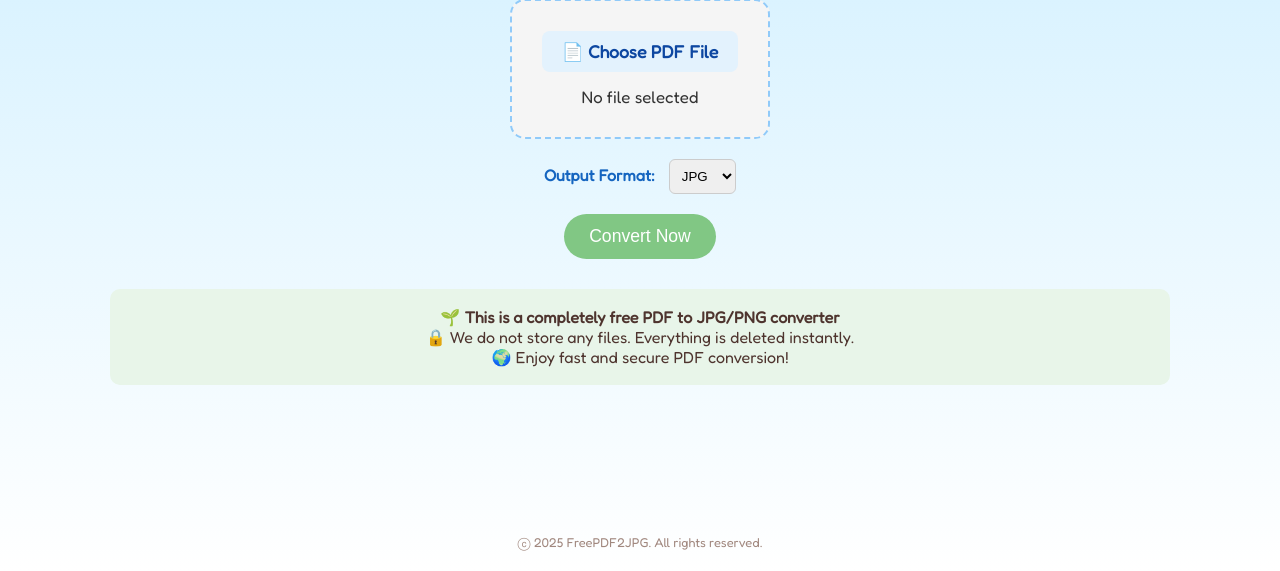
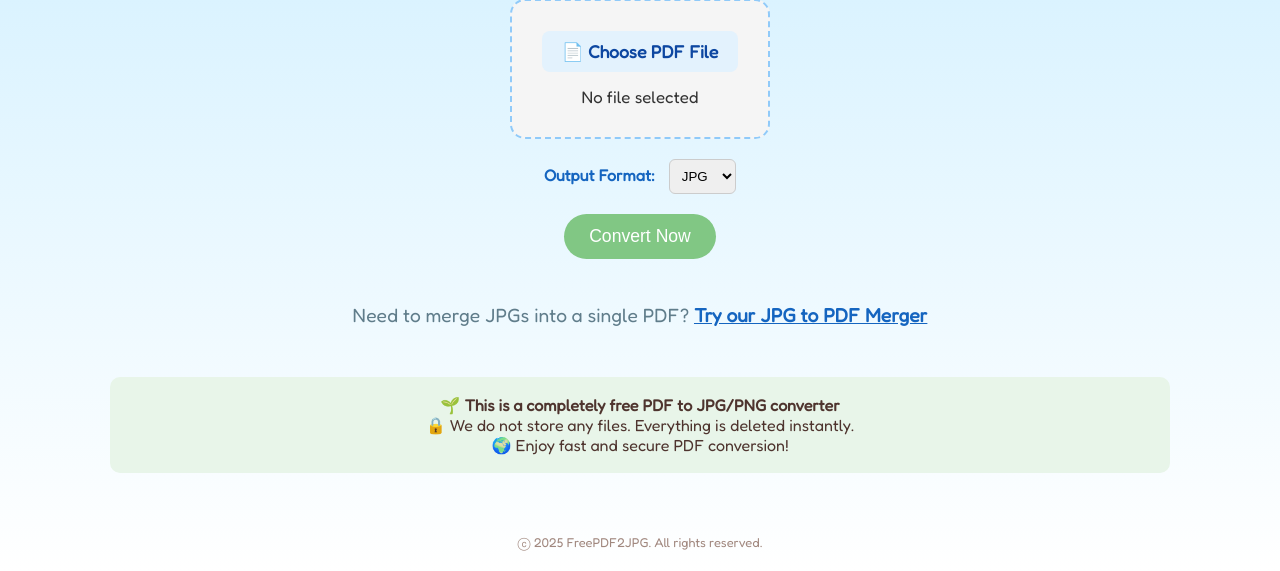
Before and after one commit to SuperB747/pdf2jpg-app, a Flask app: page / in a window 1280 px wide. Shown: the part 229-800 px from the top of the page. Run offline with Flask 3, Linux system fonts and the light colour scheme.

Commit message:
Add internal link to JPG to PDF tool on index page

```diff
--- a/templates/index.html
+++ b/templates/index.html
@@ -178,6 +178,13 @@
     <button type="submit" id="submitBtn">Convert Now</button>
   </form>
 
+  <div style="margin-top: 25px; font-size: 1em; text-align: center;">
+    <p>
+      Need to merge JPGs into a single PDF?
+      <a href="/jpg-to-pdf" style="color:#1565c0; font-weight:bold; text-decoration: underline;">Try our JPG to PDF Merger</a>
+    </p>
+  </div>
+
   <div id="progressContainer">
     <div id="progressMessage">Preparing your file. It will download automatically when ready.</div>
     <div style="width: 100%; background: #e0e0e0; border-radius: 10px;">
```
